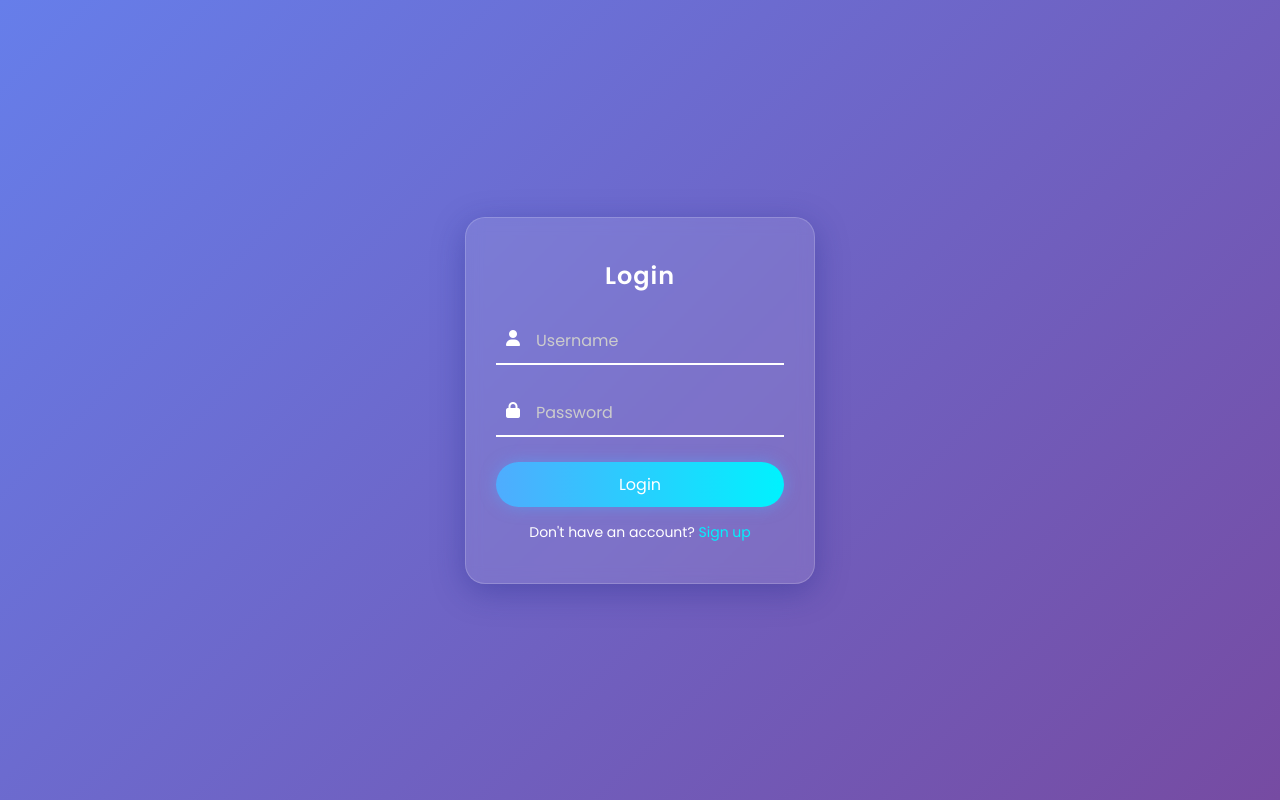
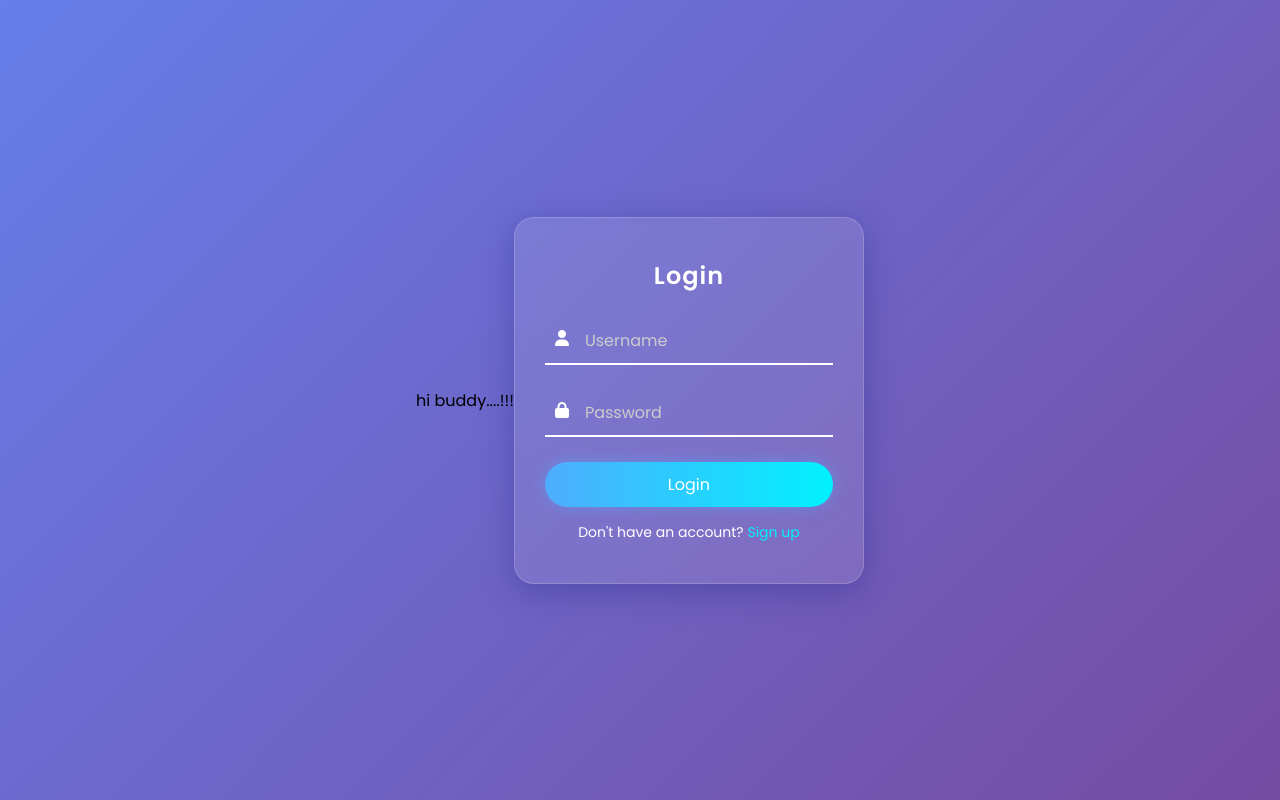
Before and after one commit to Empirecrazy007/login_page, a plain HTML site: page index.html in a window 1280 px wide. Drawn offline with Linux system fonts and the light colour scheme.

Commit message:
Add greeting message to index.html

```diff
--- a/index.html
+++ b/index.html
@@ -122,7 +122,7 @@
   </style>
 </head>
 <body>
-
+hi buddy....!!!
   <div class="container">
     <h2>Login</h2>
     <form id="loginForm">
```
